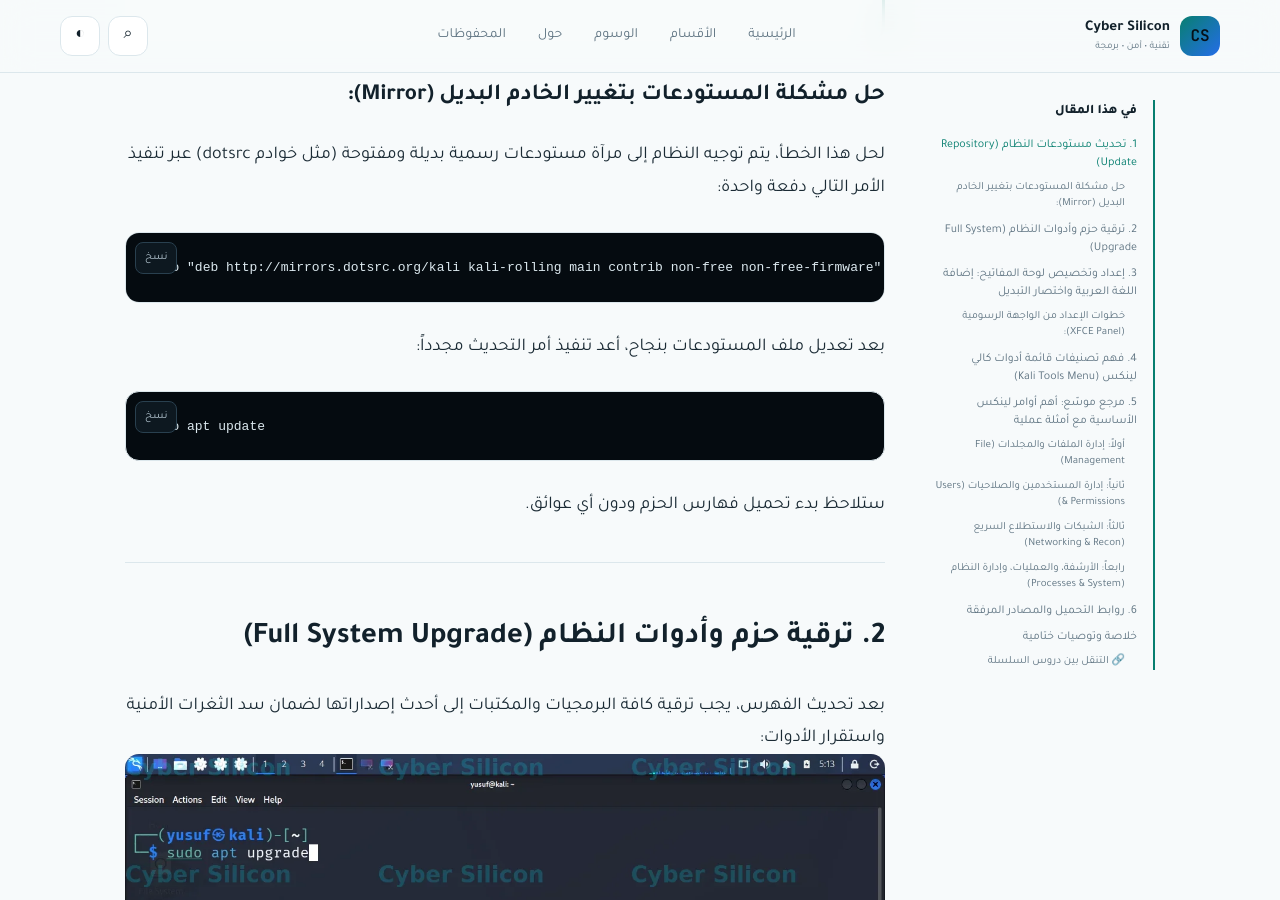
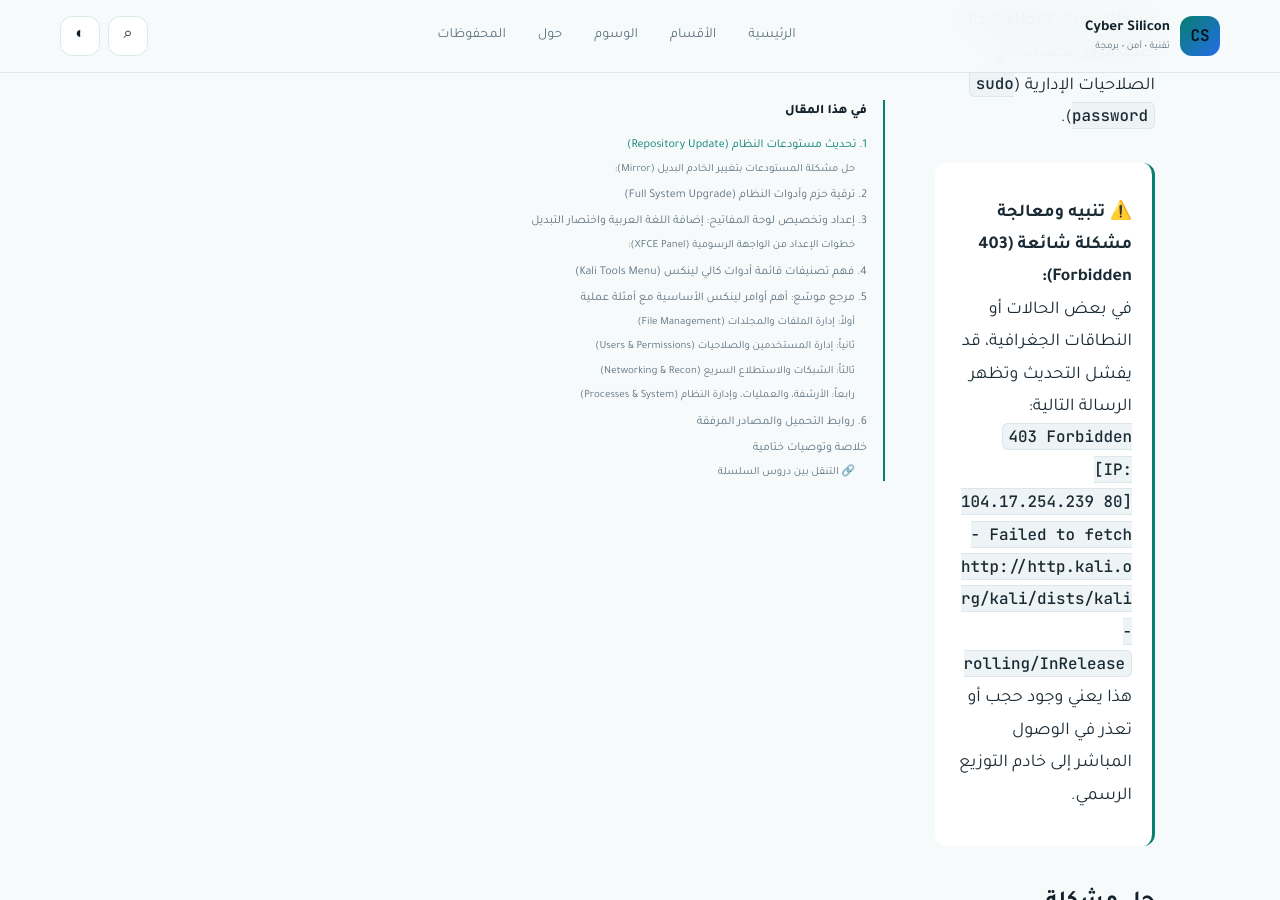
Before and after one commit to cyber-silicon/cyber-silicon.github.io, a Jekyll site: the page built from _posts/2026-10-27-lesson-6-سلسلة-kali-linux-الدرس-6-أهم-الخطوات-الأساسية-بعد-تثبيت-كالي.md, in a window 1280 px wide and 900 px high, scrolled down 3024 px. Built offline with Jekyll 4.4.1, drawn with Linux system fonts in a browser that asks for light colours.

Commit message:
feat: move desktop toc left and add mobile toc

```diff
--- a/_layouts/post.html
+++ b/_layouts/post.html
@@ -21,14 +21,19 @@ layout: default
   {% endif %}
 
   <div class="article-layout">
+    <div class="prose article-content" id="articleContent">{{ content }}</div>
     <aside class="article-aside">
       <div class="aside-box">
         <span>في هذا المقال</span>
         <nav id="articleToc" class="article-toc" aria-label="جدول المحتويات"></nav>
       </div>
     </aside>
-    <div class="prose article-content" id="articleContent">{{ content }}</div>
   </div>
+
+  <details class="mobile-toc" id="mobileToc">
+    <summary>جدول المحتويات</summary>
+    <nav id="mobileArticleToc" class="article-toc" aria-label="جدول محتويات المقال"></nav>
+  </details>
 
   {% if page.tags %}
   <div class="tag-row">{% for tag in page.tags %}<a href="{{ '/tags/' | relative_url }}#{{ tag | slugify }}">#{{ tag }}</a>{% endfor %}</div>
```
